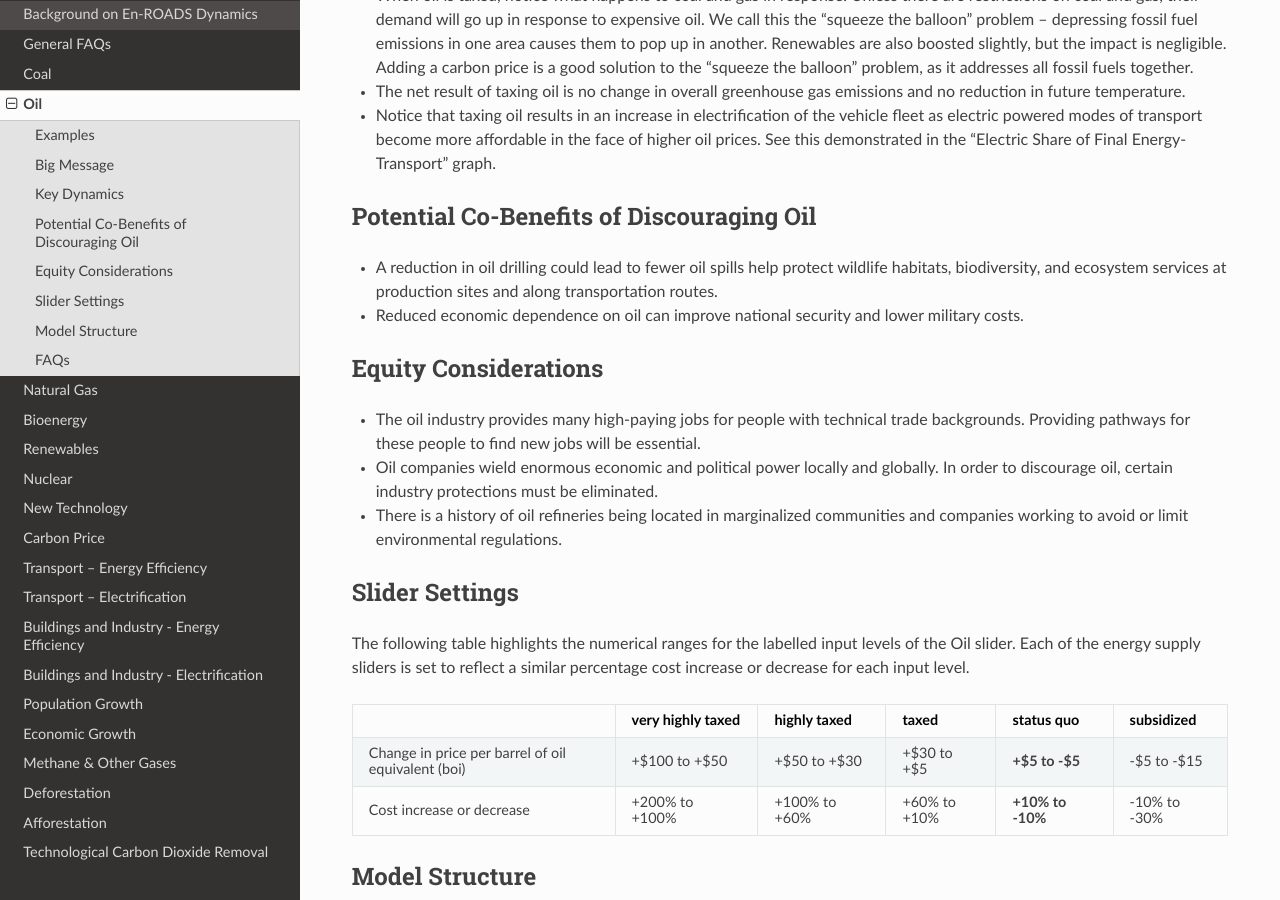
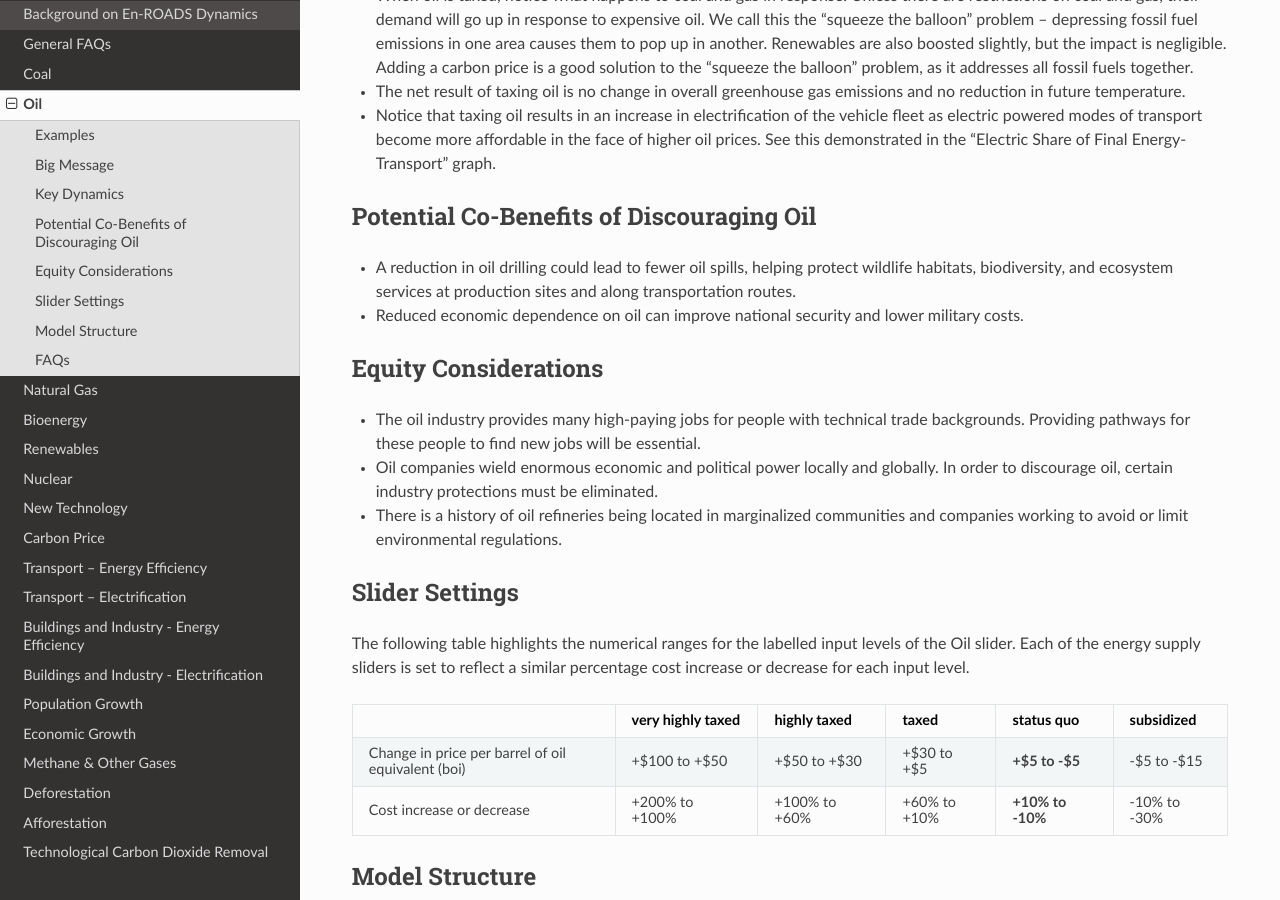
Before and after one commit to climateinteractive/enroads-guide, a Sphinx documentation site: the page built from docs/guide/oil.rst, in a window 1280 px wide and 900 px high, scrolled down 666 px. Built offline with Sphinx 7.4.7 and the Read the Docs theme 2.0.0, drawn with Linux system fonts in a browser that asks for light colours.

Commit message:
Quick typo fix

```diff
--- a/docs/guide/oil.rst
+++ b/docs/guide/oil.rst
@@ -30,7 +30,7 @@ Key Dynamics
 
 Potential Co-Benefits of Discouraging Oil
 ------------------------------------------
-- A reduction in oil drilling could lead to fewer oil spills help protect wildlife habitats, biodiversity, and ecosystem services at production sites and along transportation routes.
+- A reduction in oil drilling could lead to fewer oil spills, helping protect wildlife habitats, biodiversity, and ecosystem services at production sites and along transportation routes.
 - Reduced economic dependence on oil can improve national security and lower military costs.
 
 Equity Considerations
```
